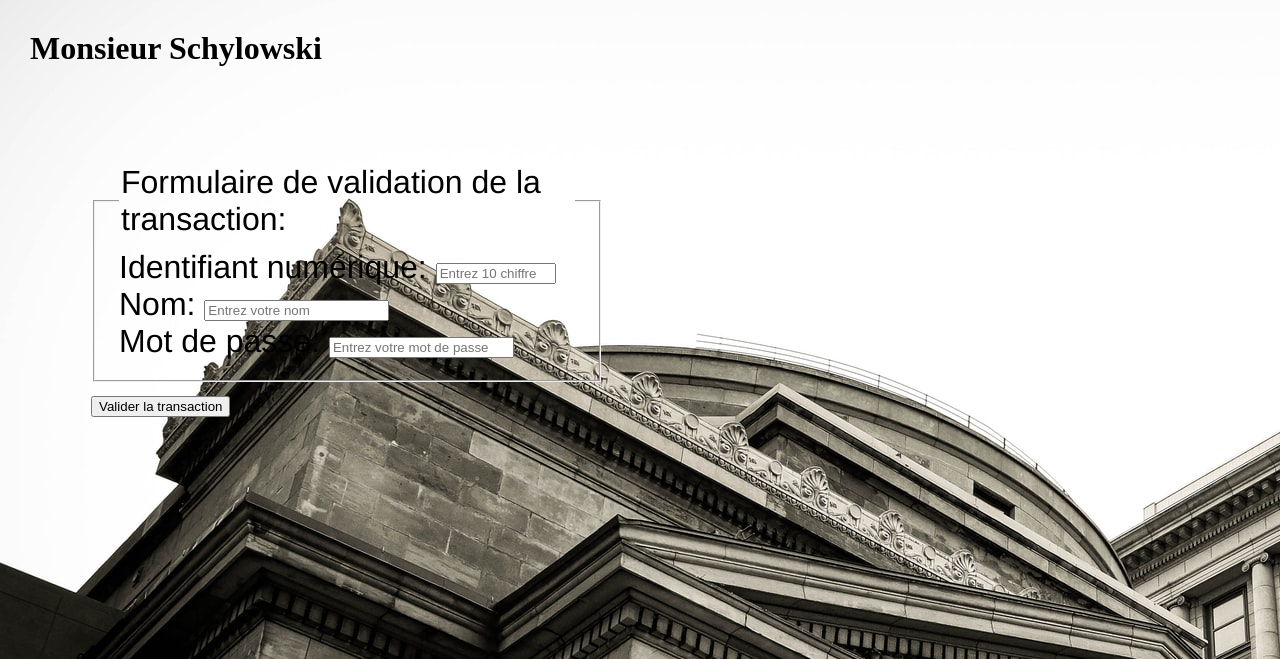
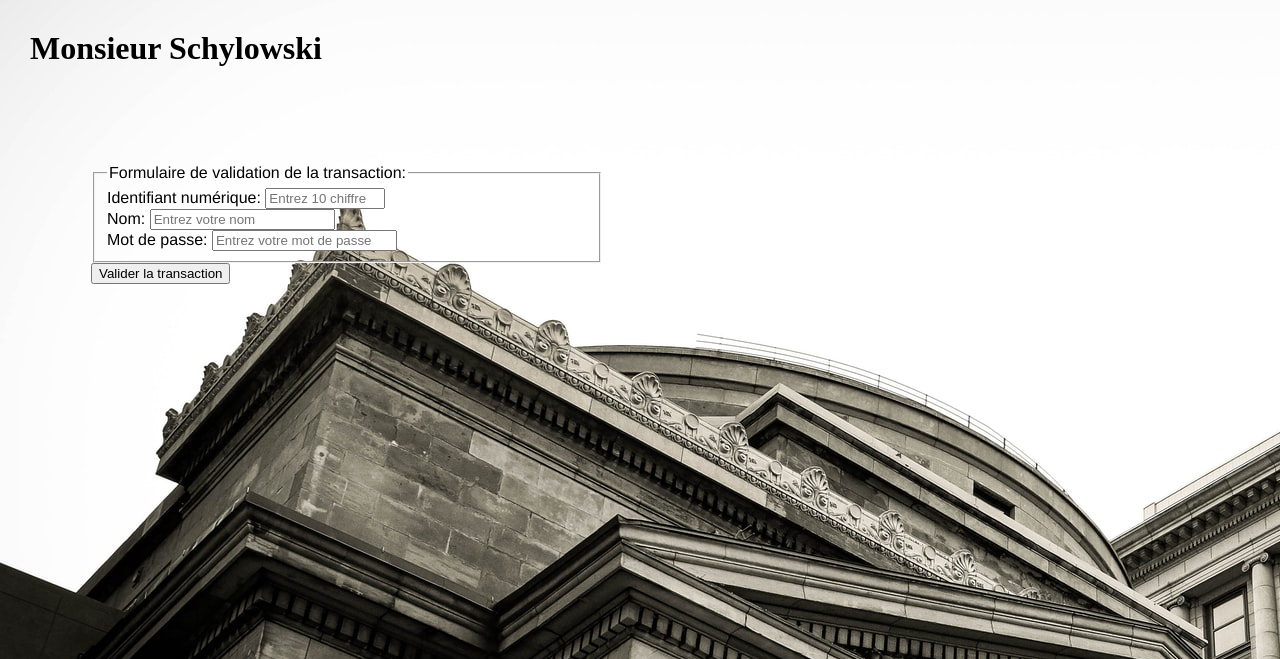
Before and after one commit to jolivald/hackaton1, a PHP site: page /owner1.php in a window 1280 px wide. Shown: the top 659 px of the page. Run offline with PHP 8.4, Linux system fonts and the light colour scheme.

Commit message:
change taille police

```diff
--- a/hackaton.css
+++ b/hackaton.css
@@ -12,7 +12,6 @@ a{
 form{
     padding-top: 2cm;
     font-family: 'Franklin Gothic Medium', 'Arial Narrow', Arial, sans-serif;
-    font-size: xx-large;
     box-sizing: content-box;
     width: 42%;
     margin-left: 5%;
```
